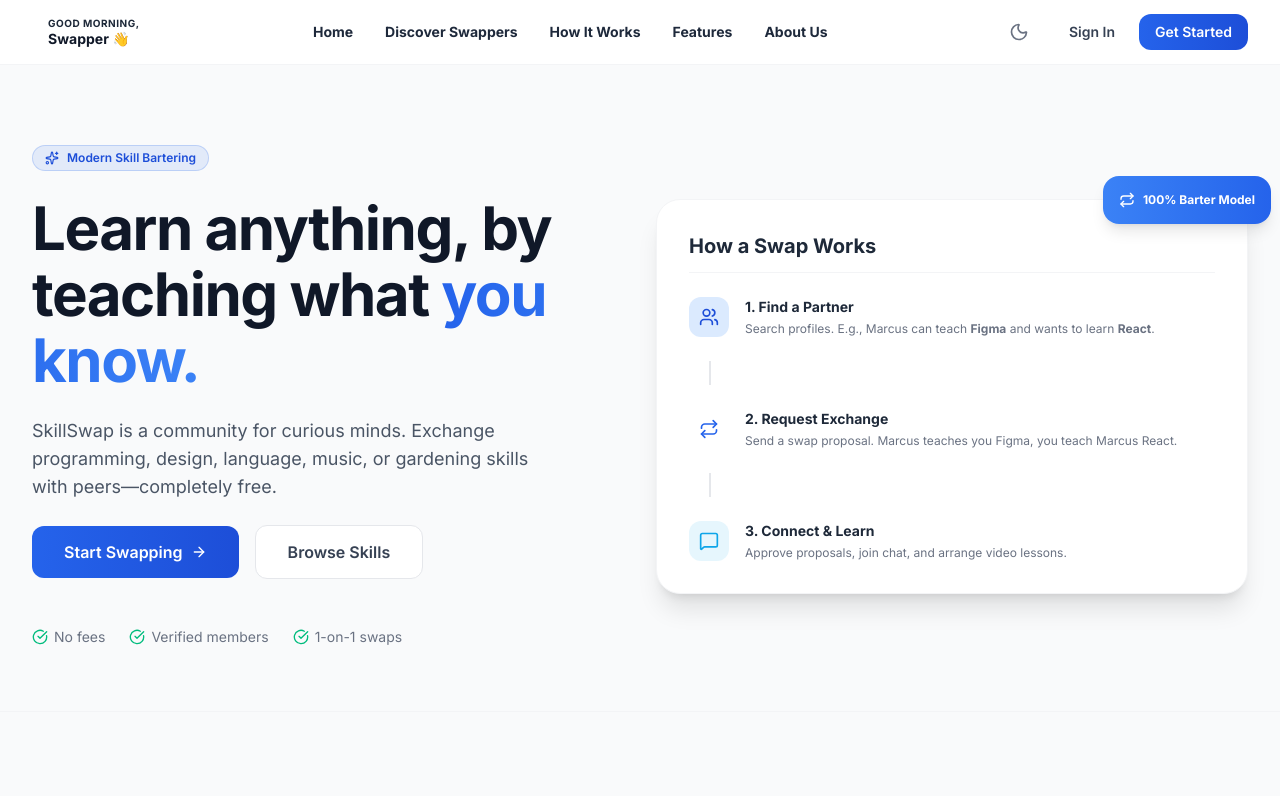
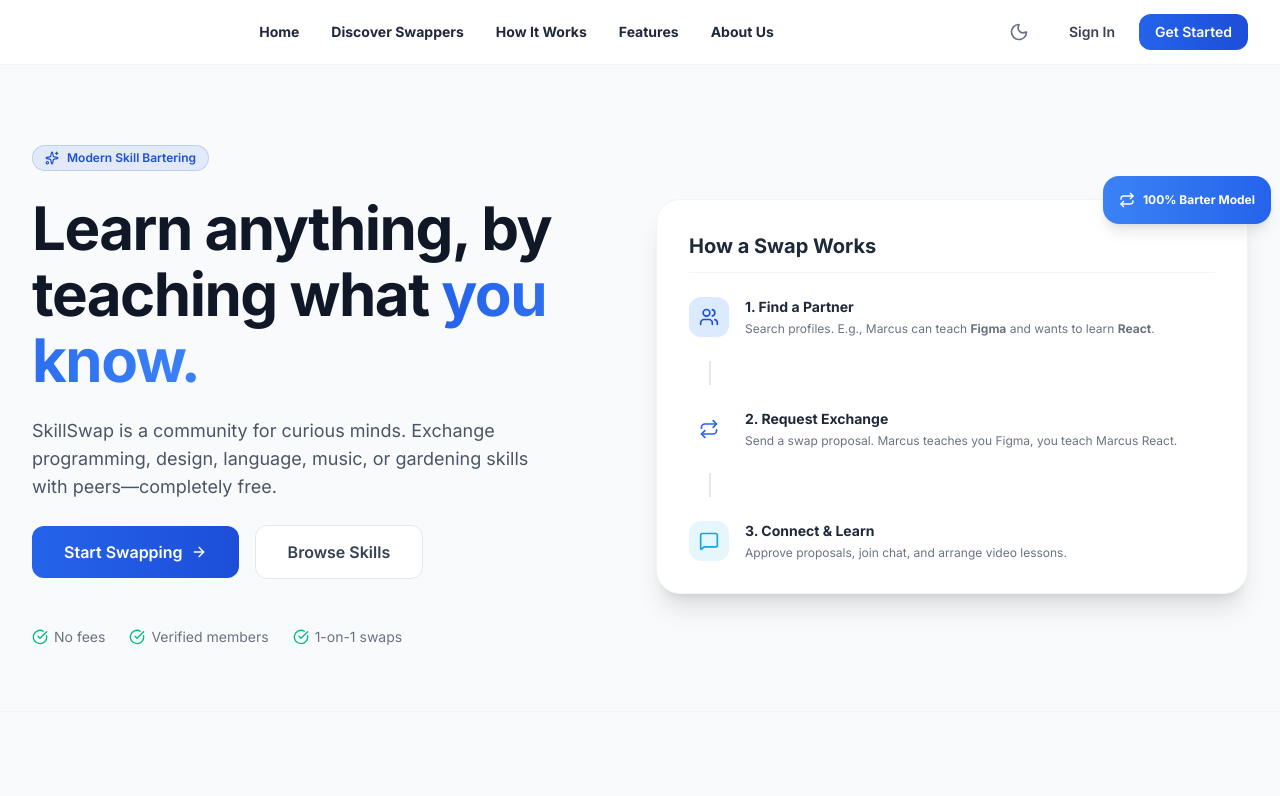
Before and after one commit to NandyalaSriThanuj/Skill-Swap, a React (Vite) app: page / in a window 1280 px wide. Shown: the top 796 px of the page. Built offline with nearby package versions, Linux system fonts and the light colour scheme.

Commit message:
feat(navbar): remove welcome greeting header

```diff
--- a/src/components/Navbar.tsx
+++ b/src/components/Navbar.tsx
@@ -164,14 +164,6 @@ export const Navbar: React.FC<NavbarProps> = ({ onMenuClick }) => {
             )}
 
             {/* Title / Breadcrumb could go here */}
-            <div className="hidden lg:block ml-4 text-sm text-gray-800 dark:text-gray-200">
-              <div className="text-[10px] text-gray-450 dark:text-slate-500 font-bold uppercase tracking-wider leading-none mb-1">
-                {getGreeting()}
-              </div>
-              <div className="font-extrabold text-gray-900 dark:text-white flex items-center leading-none">
-                {profile?.full_name || user?.email?.split('@')[0] || 'Swapper'} 👋
-              </div>
-            </div>
           </div>
 
           {/* Middle Navigation Links (visible only on Landing Page) */}
```
